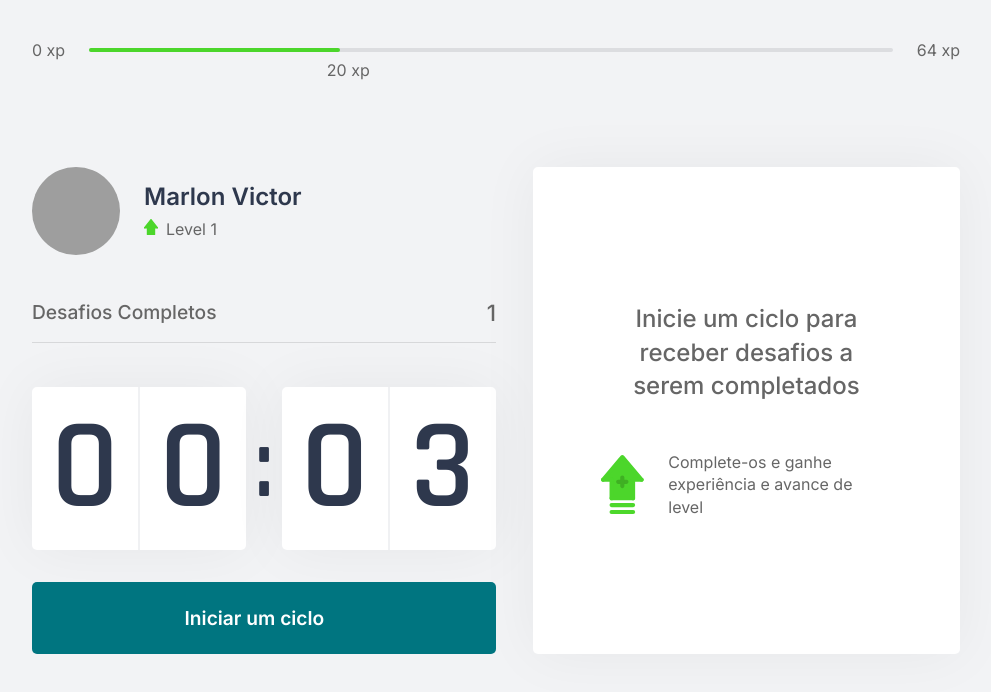
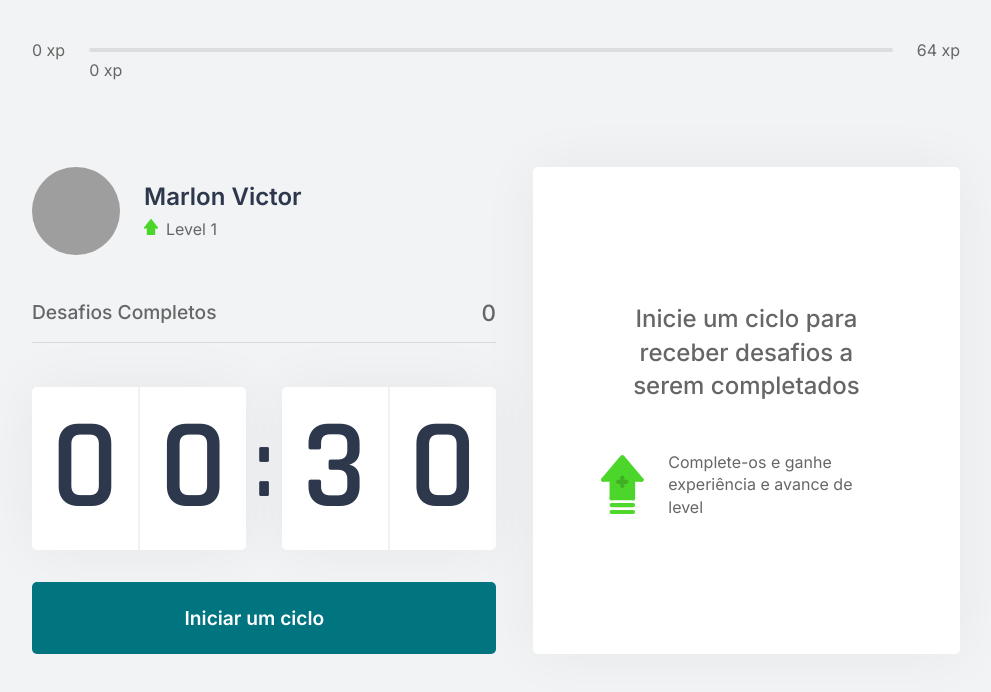
Before and after one commit to MarlonVictor/moveNow, a Next.js app: page / in a window 1280 px wide. Shown: the top 692 px of the page, without its empty margins (144-1135 px from the left). Built offline with nearby package versions, Linux system fonts and the light colour scheme; grey boxes are pictures that could not be loaded; some icons are missing.

Commit message:
Separating countdown business rules in context

```diff
--- a/src/components/ChallengeBox/index.tsx
+++ b/src/components/ChallengeBox/index.tsx
@@ -1,11 +1,24 @@
 import { useContext } from 'react';
+
 import { ChallengesContext } from '../../contexts/ChallengesContext';
+import { CountdownContext } from '../../contexts/CountdownContext';
 
 import { ChallengeBoxContainer, ChallengeNotActive, ChallengeActive } from './styles';
 
 
 export function ChallengeBox() {
-    const { activeChallenge, resetChallenge } = useContext(ChallengesContext)
+    const { activeChallenge, resetChallenge, completeChallenge } = useContext(ChallengesContext)
+    const { resetCountdown } = useContext(CountdownContext)
+
+    function handleChallengeSucceeded() {
+        completeChallenge()
+        resetCountdown()
+    }
+
+    function handleChallengeFailed() {
+        resetChallenge()
+        resetCountdown()
+    }
 
     return (
         <ChallengeBoxContainer>
@@ -19,8 +32,8 @@ export function ChallengeBox() {
                     </main>
 
                     <footer>
-                        <button type="button" onClick={resetChallenge}>Falhei</button>
-                        <button type="button">Completei</button>
+                        <button type="button" onClick={handleChallengeFailed}>Falhei</button>
+                        <button type="button" onClick={handleChallengeSucceeded}>Completei</button>
                     </footer>
                 </ChallengeActive>
 
--- a/src/components/Countdown/index.tsx
+++ b/src/components/Countdown/index.tsx
@@ -1,50 +1,19 @@
-import { useContext, useEffect, useState } from 'react';
+import { useContext } from 'react';
+
+import { CountdownContext } from '../../contexts/CountdownContext';
+
 import { CountdownContainer, CountdownButton } from './styles';
-
-import { ChallengesContext } from '../../contexts/ChallengesContext';
 
 import { Close } from '@styled-icons/evaicons-solid/Close';
 import { Play } from '@styled-icons/foundation/Play';
 import { CheckCircle } from '@styled-icons/boxicons-solid/CheckCircle';
 
 
-let countdownTimeout: any
-
 export function Countdown() {
-    const { startNewChallenge } = useContext(ChallengesContext)
-
-    const [isActive, setIsActive] = useState(false)
-    const [time, setTime] = useState(0.05 * 60)
-    const [hasFinished, setHasFinished] = useState(false)
-
-    const minutes = Math.floor(time / 60)
-    const seconds = time % 60
+    const { minutes, seconds, hasFinished, isActive, startCountdown, resetCountdown } = useContext(CountdownContext)
 
     const [minuteLeft, minuteRight] = String(minutes).padStart(2, '0').split('')
     const [secondLeft, secondRight] = String(seconds).padStart(2, '0').split('')
-
-    function startCountdown() {
-        setIsActive(true)
-    }
-
-    function resetCountdown() {
-        clearTimeout(countdownTimeout)
-        setIsActive(false)
-        setTime(0.05 * 60)
-    }
-
-    useEffect(() => {
-        if (isActive && time > 0) {
-            countdownTimeout = setTimeout(() => {
-                setTime(time - 1)
-            }, 1000)
-
-        } else if (isActive && time === 0) {
-            setHasFinished(true)
-            setIsActive(false)
-            startNewChallenge()
-        }
-    }, [isActive, time])
 
     return (
         <div>
--- a/src/components/Profile/index.tsx
+++ b/src/components/Profile/index.tsx
@@ -1,7 +1,13 @@
+import { useContext } from 'react';
+
+import { ChallengesContext } from '../../contexts/ChallengesContext';
+
 import { ProfileContainer } from './styles';
 
 
 export function Profile() {
+    const { level } = useContext(ChallengesContext)
+
     return (
         <ProfileContainer>
             <img src="https://github.com/MarlonVictor.png" alt="Marlon Victor" />
@@ -9,7 +15,7 @@ export function Profile() {
                 <strong>Marlon Victor</strong>
                 <p>
                     <img src="icons/level.svg" alt="Level" />
-                    Level 1
+                    Level {level}
                 </p>
             </div>
         </ProfileContainer>
--- a/src/contexts/ChallengesContext.tsx
+++ b/src/contexts/ChallengesContext.tsx
@@ -18,6 +18,7 @@ interface ChallengesContextData {
     levelUp: () => void;
     startNewChallenge: () => void;
     resetChallenge: () => void;
+    completeChallenge: () => void;
 }
 
 interface ChallengesProviderProps {
@@ -28,8 +29,8 @@ export const ChallengesContext = createContext({} as ChallengesContextData)
 
 export function ChallengesProvider({ children } : ChallengesProviderProps) {
     const [level, setLevel] = useState(1)
-    const [currentExperience, setCurrentExperience] = useState(20)
-    const [challengesCompleted, setChallengesCompleted] = useState(1)
+    const [currentExperience, setCurrentExperience] = useState(0)
+    const [challengesCompleted, setChallengesCompleted] = useState(0)
     const [activeChallenge, setActiveChallenge] = useState(null)
 
     // power calculation to define the experience factor
@@ -51,6 +52,24 @@ export function ChallengesProvider({ children } : ChallengesProviderProps) {
         setActiveChallenge(null)
     }
 
+    function completeChallenge() {
+        if (!activeChallenge) {
+            return;
+        }
+
+        const { amount } = activeChallenge
+        let finalExperience = currentExperience + amount
+
+        if (finalExperience >= experienceToNextLevel) {
+            finalExperience = finalExperience - experienceToNextLevel
+            levelUp()
+        }
+
+        setCurrentExperience(finalExperience)
+        setActiveChallenge(null)
+        setChallengesCompleted(challengesCompleted + 1)
+    }
+
     return (
         <ChallengesContext.Provider
             value={{
@@ -61,7 +80,8 @@ export function ChallengesProvider({ children } : ChallengesProviderProps) {
                 activeChallenge,
                 levelUp,
                 startNewChallenge,
-                resetChallenge
+                resetChallenge,
+                completeChallenge
             }}
         >
             {children}
--- /dev/null
+++ b/src/contexts/CountdownContext.tsx
@@ -0,0 +1,72 @@
+import { createContext, ReactNode, useContext, useEffect, useState } from "react";
+
+import { ChallengesContext } from "./ChallengesContext";
+
+
+interface CountdownContextData {
+    minutes: number;
+    seconds: number;
+    hasFinished: boolean;
+    isActive: boolean;
+    startCountdown: () => void;
+    resetCountdown: () => void;
+}
+
+interface CountdownProviderProps {
+    children: ReactNode;
+}
+
+let countdownTimeout: any
+
+export const CountdownContext = createContext({} as CountdownContextData)
+
+export function CountdownProvider({ children }: CountdownProviderProps) {
+    const { startNewChallenge } = useContext(ChallengesContext)
+
+    const [isActive, setIsActive] = useState(false)
+    const [time, setTime] = useState(.5 * 60)
+    const [hasFinished, setHasFinished] = useState(false)
+
+    const minutes = Math.floor(time / 60)
+    const seconds = time % 60
+
+    function startCountdown() {
+        setIsActive(true)
+    }
+
+    function resetCountdown() {
+        clearTimeout(countdownTimeout)
+        setIsActive(false)
+        setHasFinished(false)
+        setTime(.5 * 60)
+    }
+
+    useEffect(() => {
+        if (isActive && time > 0) {
+            countdownTimeout = setTimeout(() => {
+                setTime(time - 1)
+            }, 1000)
+
+        } else if (isActive && time === 0) {
+            setHasFinished(true)
+            setIsActive(false)
+            startNewChallenge()
+        }
+    }, [isActive, time])
+
+
+    return (
+        <CountdownContext.Provider
+            value={{
+                minutes,
+                seconds,
+                hasFinished,
+                isActive,
+                startCountdown,
+                resetCountdown
+            }}
+        >
+            {children}
+        </CountdownContext.Provider>
+    )
+}
--- a/src/pages/index.tsx
+++ b/src/pages/index.tsx
@@ -1,4 +1,6 @@
 import Head from 'next/head';
+
+import { CountdownProvider } from '../contexts/CountdownContext';
 
 import { CompletedChallenges } from '../components/CompletedChallenges';
 import { ExperienceBar } from '../components/ExperienceBar';
@@ -15,8 +17,10 @@ export default function Home() {
             <Head>
                 <title>Home | moveNow</title>
             </Head>
+
             <ExperienceBar />
 
+            <CountdownProvider>
                 <Section>
                     <div>
                         <Profile />
@@ -27,6 +31,7 @@ export default function Home() {
                         <ChallengeBox />
                     </div>
                 </Section>
+            </CountdownProvider>
         </Container>
     )
 }
```
Lines whose indentation alone changed are shown as unchanged.
